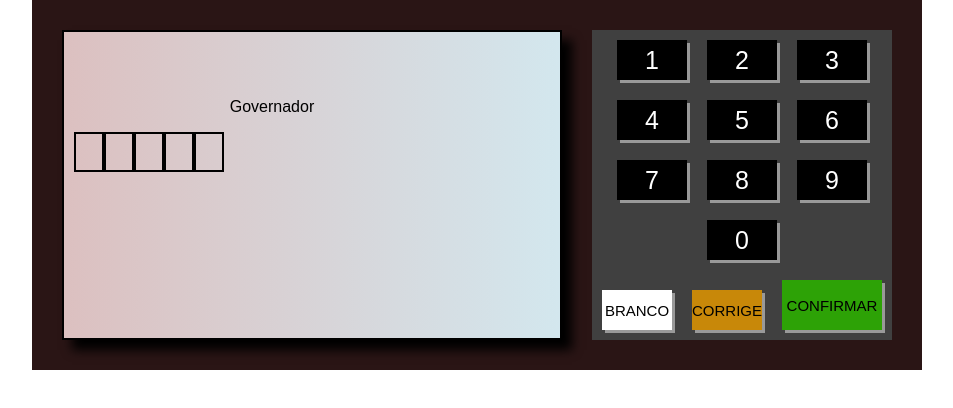
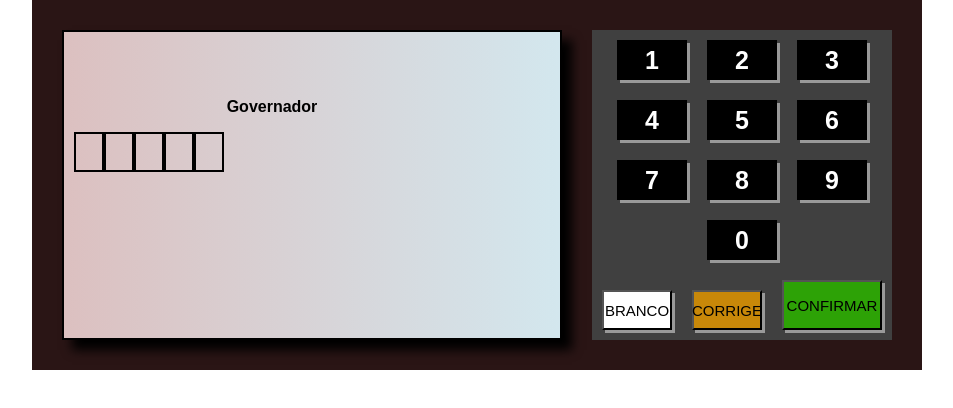
Before and after one commit to robertonakato/urna-eletronica, a plain HTML site: page index.html in a window 1280 px wide. Shown: the whole page, without its empty margins (163-1116 px from the left). Drawn offline with Linux system fonts and the light colour scheme.

Commit message:
Add files via upload

```diff
--- a/assebles/css/style.css
+++ b/assebles/css/style.css
@@ -8,11 +8,12 @@
     50% { opacity: 1;}
     100%{ opacity: 0.2;}
 }
-body{
+.body{
     display: flex;
     justify-content: center;
     align-items: center;
     font-family: Arial, Helvetica, sans-serif;
+    font-weight: bold;
 }
 
 .urna{
--- a/assebles/js/etapas.js
+++ b/assebles/js/etapas.js
@@ -8,7 +8,7 @@ let etapas =[
         nome: "Ferdinand",
         Partido: "Presas&preds",
         foto:[{
-            URL:"./assebles/img/Candidatos/FERDINAND.png",legenda:"Governador"
+            URL:"./assebles/img/Candidatos/FERDINAND.jpeg",legenda:"Governador"
         }]
 
     },
--- a/assebles/js/script.js
+++ b/assebles/js/script.js
@@ -68,9 +68,20 @@ function atualizarInterface(){
     }
 
 }
+function audios(){
+    let audio = new Audio ("./assebles/sons/click.mp3")
+    audio.volume =0.2;
+    audio.play();
+}
+function correto(){
+    let audio = new Audio ("./assebles/sons/correto.mp3")
+    audio.volume =0.2;
+    audio.play();
+}
 function clicou(n){
     let codigos = document.querySelector(".numero.pisca")
     if( codigos !== null){
+        audios()
         codigos.innerHTML = n;
         numerocandidato += n
         codigos.classList.remove("pisca")
@@ -102,6 +113,7 @@ function confirmar(){
     let etapa = etapas[etapaatual]
     let confirmandovoto = false
     if(votobranco === true){
+        correto()
     confirmandovoto = true
          votos.push({
            etapa: etapas[etapaatual].titulo,
@@ -110,6 +122,7 @@ function confirmar(){
     }
     else if (numerocandidato.length === etapa.numeros ){
         confirmandovoto = true
+        correto()
         votos.push({
             etapa: etapas[etapaatual].titulo,
              voto:numerocandidato
--- a/index.html
+++ b/index.html
@@ -7,6 +7,8 @@
     <link rel="stylesheet" href="./assebles/css/style.css">
 </head>
 <body>
+
+<div class="body">
     <div class="urna">
         <div class="tela">
             <div class="d1">
@@ -38,7 +40,6 @@
             <div class="d2"> Aperte a tecla: </br>
                 CONFIRMAR: Para confirmar seu Voto</br>
                 CORRIGE: Para corrigir seu Voto </br>
-                BRANCO: Para Votar em Branco
             </div>
         </div>
         <div class="teclado">
@@ -61,12 +62,13 @@
                 <div class="teclado_botao"onclick="clicou('0')">0</div>
             </div>
             <div class="teclado_linha">
-                <div class="teclado_botao botao_Branco" onclick="branco()" >BRANCO</div>
-                <div class="teclado_botao botao_corrigir" onclick="corrige()">CORRIGE</div>
-                <div class="teclado_botao botao_confirmar" onclick="confirmar()">CONFIRMAR</div>
+                <button class="teclado_botao botao_Branco" onclick="branco()" >BRANCO</button>
+                <button class="teclado_botao botao_corrigir" onclick="corrige()">CORRIGE</button>
+                <button class="teclado_botao botao_confirmar" onclick="confirmar()">CONFIRMAR</button>
             </div>
         </div>
     </div>
+</div>
     <script src="./assebles/js/etapas.js"> </script>
     <script src="./assebles/js/script.js"> </script>
 
```
Also changed, not shown: 2 other files.
